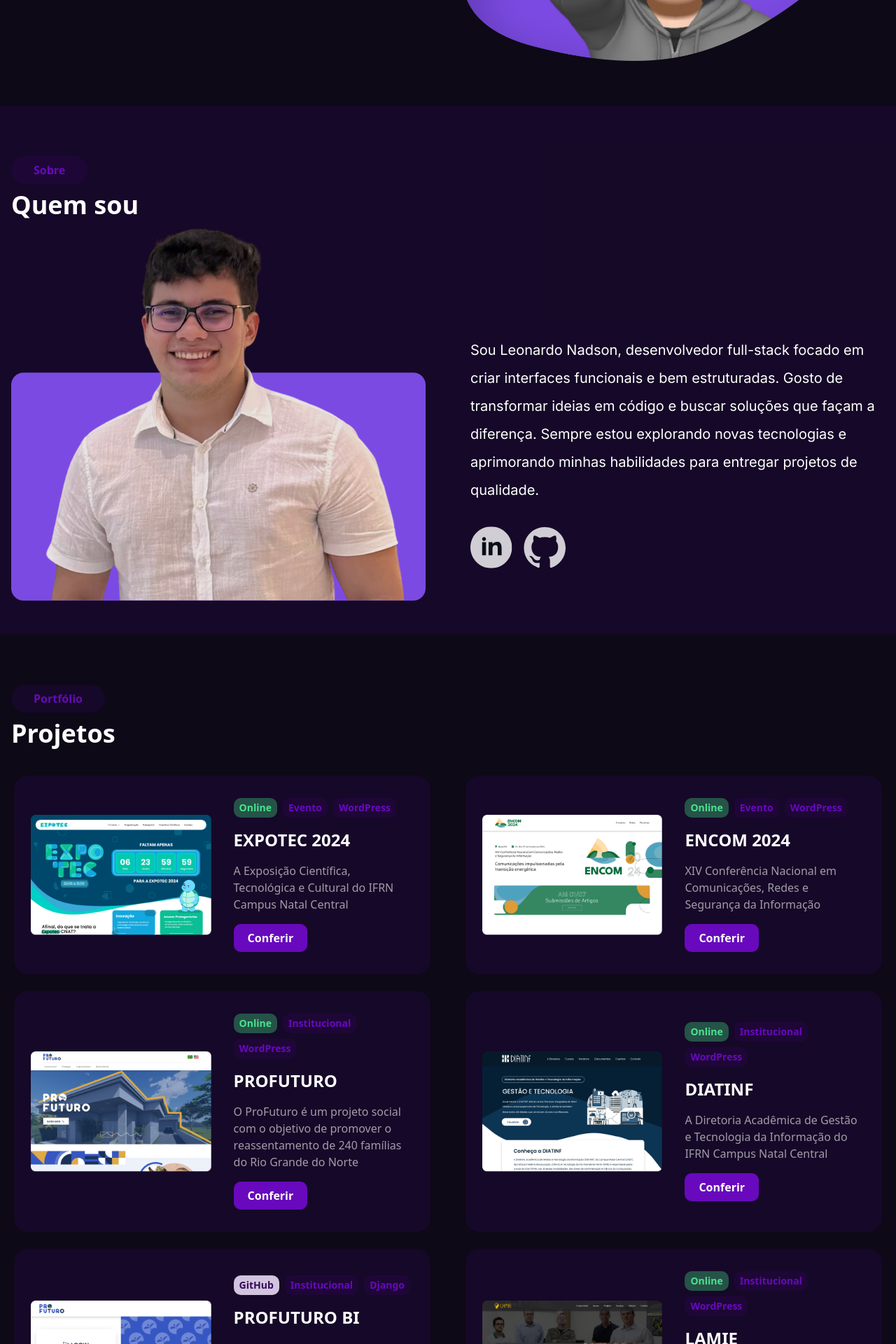
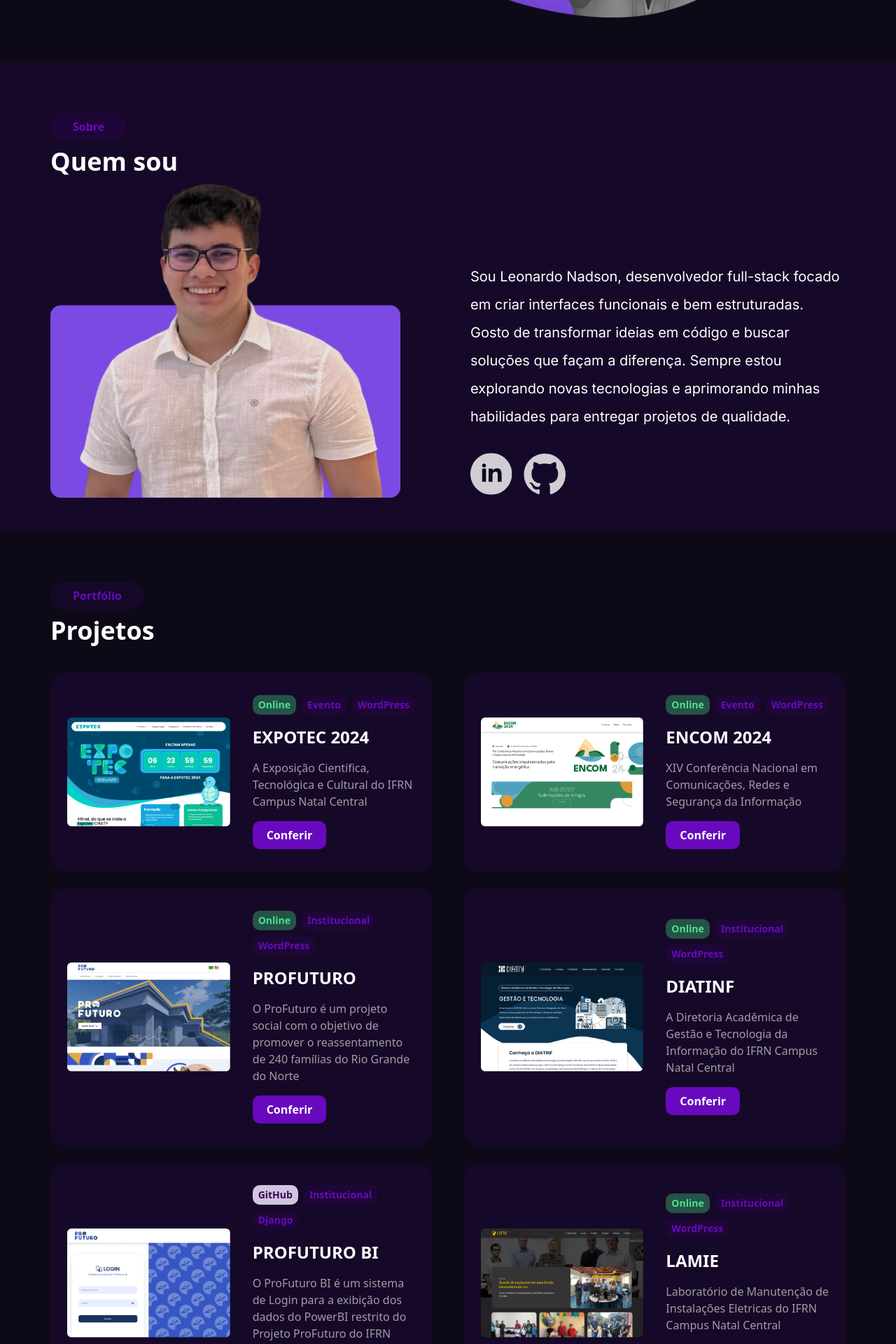
Before and after one commit to leonardonadson/portfolio-leonardo-nadson, a React (Vite) app: page / in a window 1280 px wide. Shown: the part 560-2480 px from the top of the page at 70% size. Built offline with nearby package versions, Linux system fonts and the light colour scheme.

Commit message:
Correções de Responsividade e Adições de Links

```diff
--- a/src/components/Carreira/Carreira.tsx
+++ b/src/components/Carreira/Carreira.tsx
@@ -29,9 +29,9 @@ const Carreira = () => {
   return (
     <section className="bg-dark2 text-white">
       <div className="bg-[rgba(104,9,189,0.1)] ">
-        <div className="container px-6 md:px-4">
+        <div className="container px-6 md:px-18 py-8">
           {/* Título da Seção */}
-          <div className="!flex flex-col items-center !justify-center text-center pt-6 gap-2.5 w-full">
+          <div className="!flex flex-col items-center !justify-center text-center gap-2.5 w-full">
             <h2 className="bg-[rgba(104,9,189,0.1)] px-8 py-2 rounded-[20px] text-primary font-releway font-semibold" id="trajetoria">
               Carreira
             </h2>
@@ -40,7 +40,7 @@ const Carreira = () => {
             </h1>
           </div>
 
-          <div className="container flex flex-col md:flex-row gap-16 py-8">
+          <div className="container flex flex-col md:flex-row gap-16 pt-8">
             <div className="w-full">
               <h3 className="text-2xl font-semibold ">Acadêmica</h3>
 
@@ -64,7 +64,7 @@ const Carreira = () => {
             </div>
           </div>
 
-          <div className="container flex flex-col md:flex-row gap-16 py-8">
+          <div className="container flex flex-col md:flex-row gap-16 pt-8">
             <div className="w-full">
               <h3 className="text-2xl font-semibold ">Profissional</h3>
 
--- a/src/components/Contatos/Contatos.tsx
+++ b/src/components/Contatos/Contatos.tsx
@@ -39,7 +39,7 @@ const Contatos = () => {
   return (
     <section className="bg-dark2">
       <div className="bg-[rgba(104,9,189,0.1)]">
-        <div className="container px-8 py-8 m-0q">
+        <div className="container md:px-18 py-8">
           {/* Título da Seção */}
           <div className="!flex flex-col items-center !justify-center text-center pt-6 gap-2.5 w-full">
             <h2 className="bg-[rgba(104,9,189,0.1)] px-8 py-2 rounded-[20px] text-primary font-releway font-semibold" id="contatos">
--- a/src/components/Footer/Footer.tsx
+++ b/src/components/Footer/Footer.tsx
@@ -57,7 +57,7 @@ const Footer = () => {
     <footer className="bg-[#0D0917] border-solid border-t-[1px] border-[#ECECEC] font-inter font-semibold">
       <section className="bg-[rgba(104,9,189,0.1)]">
 
-       <div className="container flex flex-col justify-between items-start md:pt-6 md:pb-6 pt-8 pb-8 !py-10 px-8 md:pl-2 pr-2sm:p-8">
+       <div className="container flex flex-col justify-between items-start !md:px-8 md:pt-6 md:pb-6 py-10 px-8 sm:p-8">
 
           <div className="w-full flex flex-wrap justify-between items-center align-center">
 
@@ -86,7 +86,7 @@ const Footer = () => {
             </div>
           </div>
 
-          <nav className="text-lg text-white sm:flex " hidden>
+          <nav className="text-lg text-white sm:flex">
             <ul className="flex flex-wrap flex-row gap-4 py-6">
               {footeritens.map((item) => (
                 <li key={item.id}>
--- a/src/components/Header/Header.tsx
+++ b/src/components/Header/Header.tsx
@@ -32,7 +32,7 @@ const headeritens =[
 const Header = () => {
   return (
     <header className="bg-[#0D0917] md:pt-6 md:pb-6 pt-8 pb-8 pl-8 md:pl-2 pr-2sm:p-8 border-solid border-b-[1px] border-[#ECECEC] font-inter font-semibold">
-        <section className="container flex justify-between items-center">
+        <section className="container md:px-18 flex justify-between items-center">
             <div className="w-1/2 max-w-35 sm:w-1/6">
             <a href="/"><img src={Logo} alt="Logo"/></a>
             </div>
--- a/src/components/Inicio/Inicio.tsx
+++ b/src/components/Inicio/Inicio.tsx
@@ -5,7 +5,7 @@ import Download from "../../assets/inicio/Download.svg";
 const Inicio = () => {
   return (
     <section className="bg-dark2 pt-4 pb-8 font-raleway">
-      <div className="container flex flex-col-reverse items-center md:flex-row md:justify-between">
+      <div className="container flex flex-col-reverse items-center md:px-18  md:flex-row md:justify-between">
 
         <div className="flex flex-col mt-8 md:mt-0 md:w-1/2 text-center md:text-left gap-2">
           <h1 className="text-5xl md:text-6xl font-bold text-white mb-2 max-w-xs mx-auto md:mx-0 leading-tight md:!leading-snug">
@@ -36,7 +36,7 @@ const Inicio = () => {
           <img
             src={avatar}
             alt="Avatar Leonardo Nadson"
-            className="w-[90%] md:w-[75%] max-w-md md:max-w-[1034px] min-h-[219px]"
+            className="w-[90%] md:w-[75%] md:max-w-[550px] min-h-[219px]"
           />
         </div>
 
--- a/src/components/Projetos/Projetos.tsx
+++ b/src/components/Projetos/Projetos.tsx
@@ -73,7 +73,7 @@ const listaProjetos = [
     imagem: PROFUTUROBI,
     tags: ["GitHub", "Institucional", "Django"],
     descricao: "O ProFuturo BI é um sistema de Login para a exibição dos dados do PowerBI restrito do Projeto ProFuturo do IFRN",
-    link: "#",
+    link: "https://github.com/leonardonadson/Login-ProFuturo-BI",
   },
   {
     id: 6,
@@ -121,7 +121,7 @@ const listaProjetos = [
     tags: ["GitHub", "Acadêmico", "ReactNative"],
     imagem: CURAM,
     descricao: "Aplicativo mobile de integração médica que conecta pacientes com profissionais de saúde licenciados desenvolvido no IFRN Campus Natal Central ",
-    link: "#",
+    link: "https://github.com/leonardonadson/curam-back-end.git",
   },
   {
     id: 12,
@@ -129,7 +129,7 @@ const listaProjetos = [
     tags: ["GitHub", "Acadêmico", "C#"],
     imagem: GORDON,
     descricao: "E-commerce web com experiência do usuário totalmente pensada para o público geek desenvolvido no IFRN Campus Natal Central ",
-    link: "#",
+    link: "https://github.com/leonardonadson/gordon-store",
   },
 ];
 
@@ -137,7 +137,7 @@ const Projetos = () => {
   return (
     <section className="bg-dark2 py-12 text-white">
       {/* Título da Seção */}
-      <div className="container px-6 md:px-4">
+      <div className="container px-6 md:px-18">
         <div className="flex flex-col items-start !justify-start pt-6 gap-2.5">
           <h2 className="bg-[rgba(104,9,189,0.1)] px-8 py-2 rounded-[20px] text-primary font-releway font-semibold" id="projetos">
             Portfólio
@@ -149,7 +149,7 @@ const Projetos = () => {
       </div>
 
       {/* Renderização Dinâmica dos Cards */}
-      <div className="container flex justify-between flex-wrap gap-6 py-10 p-5">
+      <div className="container md:px-18 flex justify-between flex-wrap gap-6 py-10 p-5">
         {listaProjetos.map((projeto) => (
           <div
             key={projeto.id}
--- a/src/components/Skills/Skills.tsx
+++ b/src/components/Skills/Skills.tsx
@@ -106,7 +106,7 @@ const softSkills = [
 const Skills = () => {
   return (
     <section className="bg-dark2 text-white py-12">
-      <div className="container px-6 md:px-4">
+      <div className="container px-6 md:px-18">
         {/* Título da Seção */}
         <div className="!flex flex-col items-center !justify-center text-center pt-6 gap-2.5 w-full">
           <h2 className="bg-[rgba(104,9,189,0.1)] px-8 py-2 rounded-[20px] text-primary font-releway font-semibold" id="skills">
@@ -132,7 +132,7 @@ const Skills = () => {
         </div>
       </div>
 
-      <div className="container px-6 md:px-4">
+      <div className="container px-6 md:px-18">
         {/* Título da Seção */}
         <div className="!flex flex-col items-center !justify-center text-center pt-6 gap-2.5 w-full">
           <h2 className="bg-[rgba(104,9,189,0.1)] px-8 py-2 rounded-[20px] text-primary font-releway font-semibold">
--- a/src/components/Sobre/Sobre.tsx
+++ b/src/components/Sobre/Sobre.tsx
@@ -7,7 +7,7 @@ const Sobre = () => {
       <div className="bg-[rgba(104,9,189,0.1)] py-12 gap-0">
         {/* Título da Seção */}
 
-        <div className="container px-6 md:px-4">
+        <div className="container px-6 md:px-18">
 
           <div className="flex flex-col items-start !justify-start pt-6 gap-2.5">
             <h2 className="bg-[rgba(104,9,189,0.1)] px-8 py-2 rounded-[20px] text-primary font-releway font-semibold">
@@ -20,10 +20,10 @@ const Sobre = () => {
 
         </div>
 
-        <div className="container flex flex-col md:flex-row gap-16 px-6 md:px-4">
+        <div className="container flex flex-col md:flex-row gap-16 px-6 md:px-18">
 
           <div className="flex flex-col items-center md:items-start !justify-center md:w-1/2 ">
-            <img  src={foto_pessoal} alt="Foto Pessoal" />
+            <img  src={foto_pessoal} alt="Foto Pessoal" className="md:max-w-[500px]"/>
           </div>
 
           <div className="flex flex-col m-auto gap-8 md:w-1/2">
```
